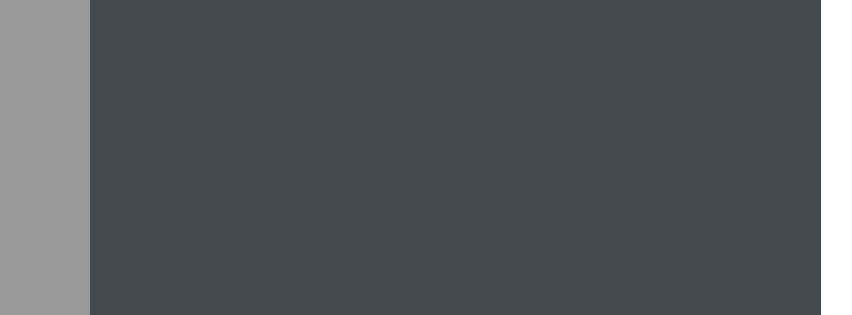
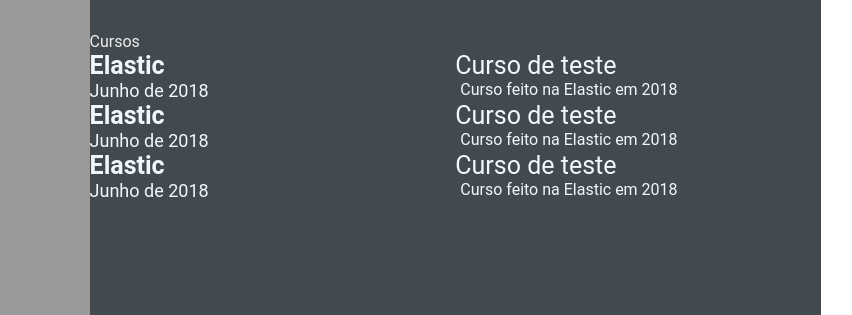
Before and after one commit to AnnaBSilva/annadevweek.github.io, a plain HTML site: page index.html in a window 1280 px wide. Shown: the part 432-747 px from the top of the page, 331-1183 px from the left. Drawn offline with Linux system fonts and the light colour scheme.

Commit message:
feature: add courses

```diff
--- a/index.html
+++ b/index.html
@@ -80,6 +80,35 @@
             </div>
           </div>
         </section>
+        <section class="awards gap">
+          <div class="right-title">Cursos</div>
+          <div class="awards-contents">
+            <div class="awards-left">
+              <p class="awards-company-name">Elastic</p>
+              <p class="awards-time-period">Junho de 2018</p>
+            </div>
+            <div class="awards-right">
+              <p class="awards-name">Curso de teste</p>
+              <p class="awards-desc">Curso feito na Elastic em 2018</p>
+            </div>
+            <div class="awards-left">
+              <p class="awards-company-name">Elastic</p>
+              <p class="awards-time-period">Junho de 2018</p>
+            </div>
+            <div class="awards-right">
+              <p class="awards-name">Curso de teste</p>
+              <p class="awards-desc">Curso feito na Elastic em 2018</p>
+            </div>
+            <div class="awards-left">
+              <p class="awards-company-name">Elastic</p>
+              <p class="awards-time-period">Junho de 2018</p>
+            </div>
+            <div class="awards-right">
+              <p class="awards-name">Curso de teste</p>
+              <p class="awards-desc">Curso feito na Elastic em 2018</p>
+            </div>
+          </div>
+        </section>
       </section>
     </main>
   </body>
```
